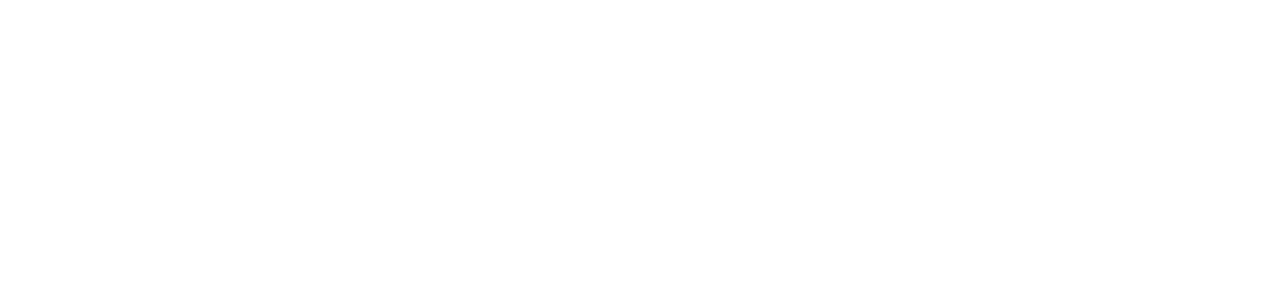
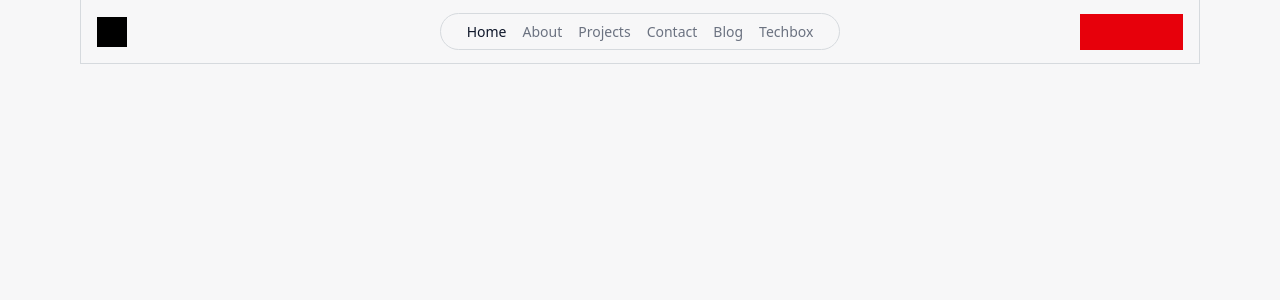
Before and after one commit to himansh423/nextjs-portfolio, a Next.js app: page / in a window 1280 px wide. Shown: the top 300 px of the page. Built offline with nearby package versions, Linux system fonts and the light colour scheme.

Commit message:
created half navbar

```diff
--- a/src/app/globals.css
+++ b/src/app/globals.css
@@ -2,7 +2,11 @@
 
 html,
 body {
-  margin: 0;
-  padding: 0;
   box-sizing: border-box;
+  background-color: #f7f7f8;
 }
+
+body {
+  margin-left: 80px;
+  margin-right: 80px;
+}
--- a/src/app/layout.tsx
+++ b/src/app/layout.tsx
@@ -1,5 +1,6 @@
 import type { Metadata } from "next";
 import "./globals.css";
+import Navbar from "@/components/Navbar";
 
 export const metadata: Metadata = {
   title: "Himanshu Chauhan Portfolio",
@@ -13,7 +14,10 @@ export default function RootLayout({
 }>) {
   return (
     <html lang="en">
-      <body>{children}</body>
+      <body>
+        <Navbar />
+        {children}
+      </body>
     </html>
   );
 }
--- /dev/null
+++ b/src/components/Navbar.tsx
@@ -0,0 +1,54 @@
+import { borderColor, fontColor } from "@/library/constants/colors";
+import Link from "next/link";
+
+const Navbar = () => {
+  return (
+    <nav
+      className={`w-full h-[64px] flex justify-between relative items-center px-4 border-b-[1px] border-x-[1px] ${borderColor.primary}`}
+    >
+      <div className="Logo w-[30px] h-[30px] bg-black"></div>
+
+      <div
+        className={`navigations absolute w-[400px] h-[37px] left-1/2 -translate-x-1/2 flex gap-4 rounded-[30px] border-[1px]   text-[14px]  ${borderColor.primary} text-[14px] px-4 justify-center items-center font-medium`}
+      >
+        <Link href="/" className={`${fontColor.primary} hover:${fontColor.primary} transition-all`}>
+          Home
+        </Link>
+        <Link
+          href="/about"
+          className={`${fontColor.secondry} hover:${fontColor.primary} transition-all`}
+        >
+          About
+        </Link>
+        <Link
+          href="/projects"
+          className={`${fontColor.secondry} hover:${fontColor.primary} transition-all`}
+        >
+          Projects
+        </Link>
+        <Link
+          href="/contact"
+          className={`${fontColor.secondry} hover:${fontColor.primary} transition-all`}
+        >
+          Contact
+        </Link>
+        <Link
+          href="/blog"
+          className={`${fontColor.secondry} hover:${fontColor.primary} transition-all`}
+        >
+          Blog
+        </Link>
+        <Link
+          href="/techbox"
+          className={`${fontColor.secondry} hover:${fontColor.primary} transition-all`}
+        >
+          Techbox
+        </Link>
+      </div>
+
+      <div className="Links w-[103px] h-[36px] bg-red-600"></div>
+    </nav>
+  );
+};
+
+export default Navbar;
--- /dev/null
+++ b/src/library/constants/colors.tsx
@@ -0,0 +1,9 @@
+export const fontColor = {
+  primary: "text-[#0f172a]",
+  secondry: "text-[#6b7280]",
+
+};
+
+export const borderColor = {
+  primary: "border-[#D6DADE]",
+}
--- /dev/null
+++ b/src/library/constants/fonts.tsx
@@ -0,0 +1,4 @@
+
+
+export const fonts = {
+}
```
